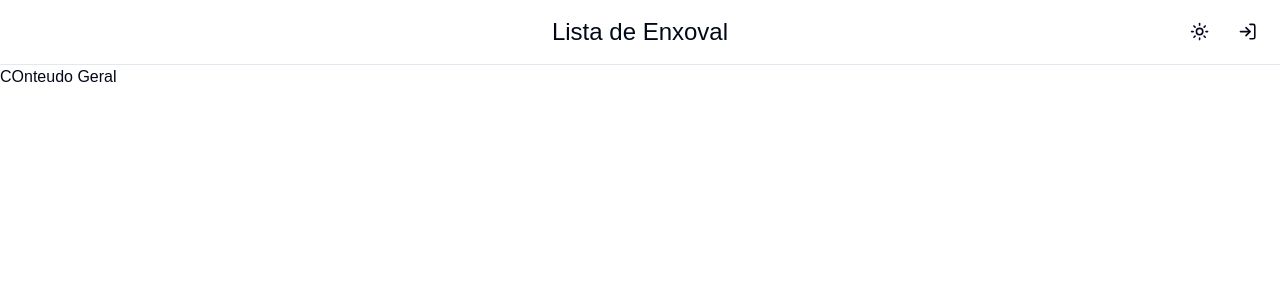
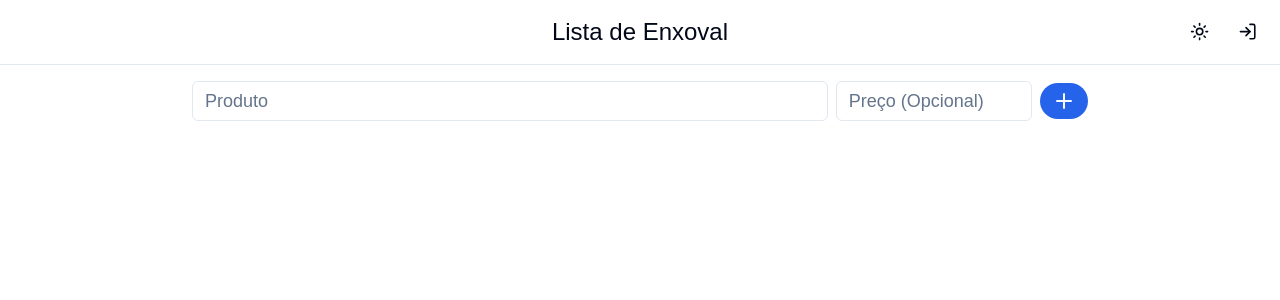
Before and after one commit to vctrr1/wedding-list-nextjs, a Next.js app: page / in a window 1280 px wide. Shown: the top 300 px of the page. Built offline with nearby package versions, Linux system fonts and the light colour scheme; a web font is replaced by a local one.

Commit message:
feat: created input product

```diff
--- a/app/page.tsx
+++ b/app/page.tsx
@@ -1,10 +1,21 @@
 import Navbar from "@/components/navbar";
+import { Button } from "@/components/ui/button";
+import { Input } from "@/components/ui/input";
+import { PlusIcon } from "lucide-react";
 
 export default function Home() {
   return (
     <div>
       <Navbar/>
-      <h1>COnteudo Geral</h1>
+      <div className="h-screen flex flex-col items-center pt-4">
+        <div className="flex w-[70%] items-center space-x-2">
+          <Input type="text" placeholder="Produto" className="text-lg"/>
+          <Input type="number" placeholder="Preço (Opcional)" className="w-[30%] text-lg"/>
+          <Button type="submit" variant="default" size="sm" className="rounded-full">
+            <PlusIcon/>
+          </Button>
+        </div>
+      </div>
     </div>
   );
 }
```
